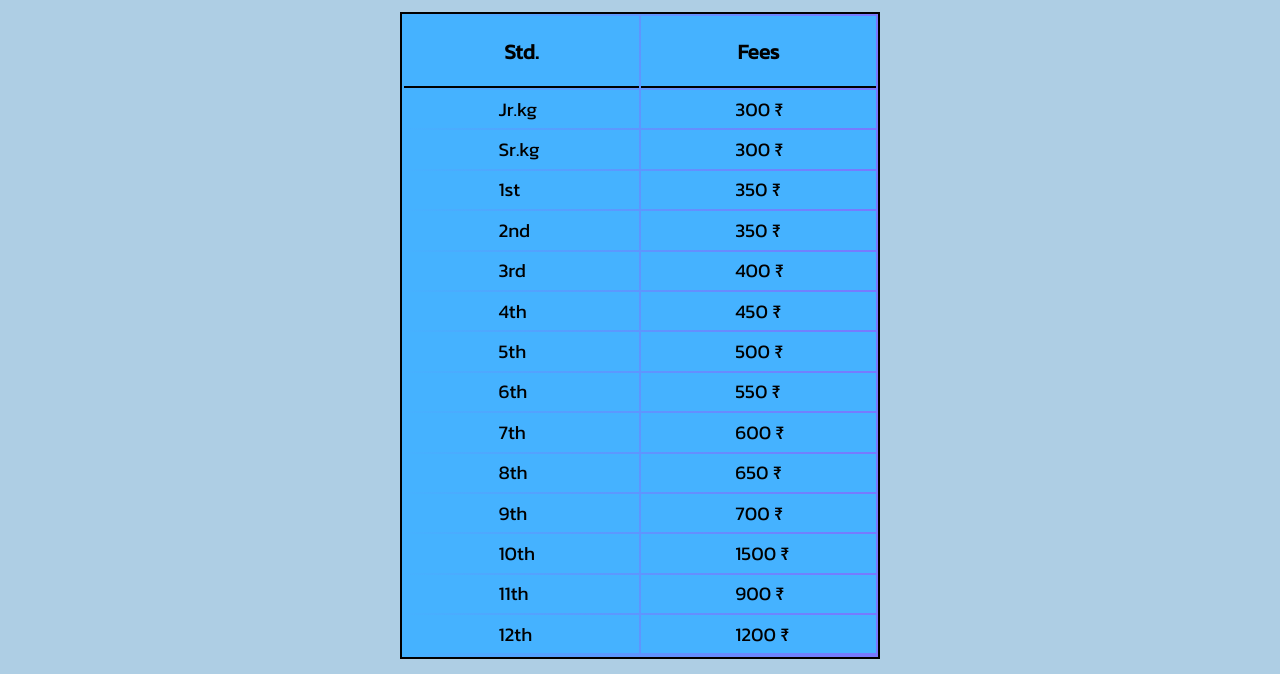
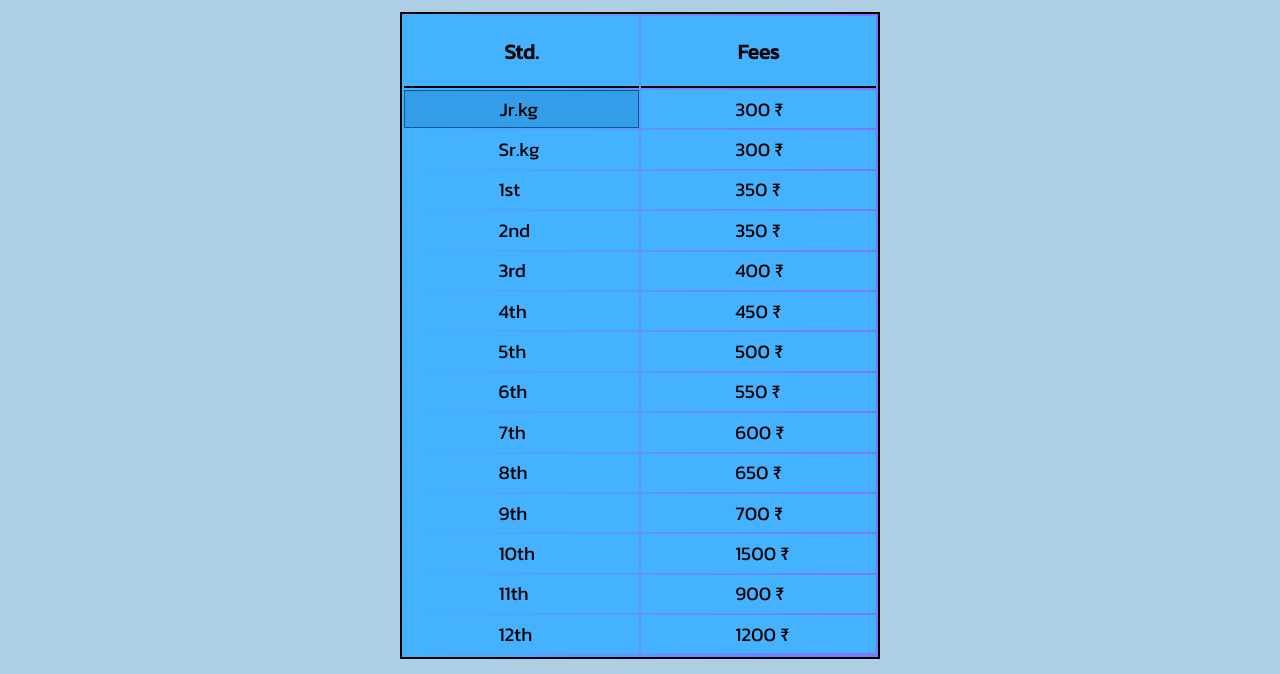
Before and after one commit to satyam044/Saraswati-Group-Tuition, a plain HTML site: page fees.html in a window 1280 px wide. In both pictures the pointer is over the element "Jr.kg". Shown: the part 186-860 px from the top of the page. Drawn offline with Linux system fonts and the light colour scheme; a web font is replaced by a local one.

Commit message:
Update fees.css

```diff
--- a/css/fees.css
+++ b/css/fees.css
@@ -88,13 +88,21 @@ td{
     padding-left: 20%;
     font-size: 1.2rem;
 }
-
+td:hover{
+    background-color:rgb(51, 157, 233);
+    cursor: pointer;
+    border: 1px solid rgb(0, 86, 148);
+}
 th{
     border-bottom: 2px solid;
     height: 9vh;
     border-collapse: collapse;
     font-size: 1.3rem;
 }
+th:hover{
+        background-color:rgb(39, 147, 224);
+        cursor: pointer;
+}
 table{
     background: linear-gradient(to right ,rgb(69 178 255),#7878ff);
     border: 2px solid;
```
